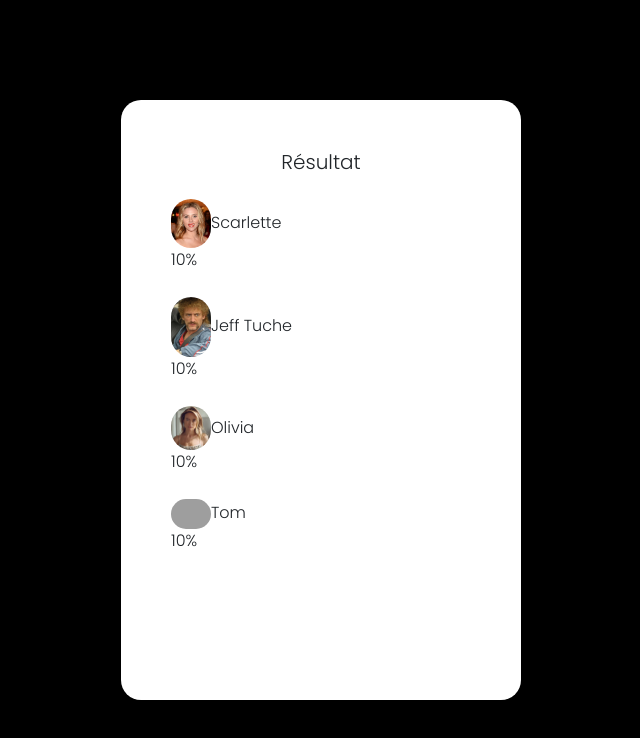
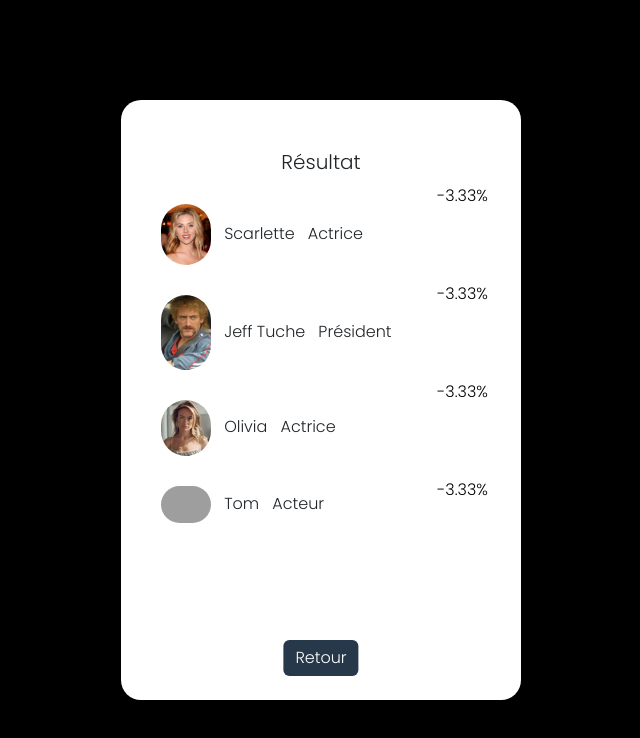
Before and after one commit to BradDev1/Angular_TP, an Angular app in the folder VoteOnline/: page / in a window 1280 px wide. Both pictures are taken after a click on the button "Valider". Shown: the top 738 px of the page, without its empty margins (319-959 px from the left). Built offline with nearby package versions, Linux system fonts and the light colour scheme; grey boxes are pictures that could not be loaded.

Commit message:
Projet VoteOnline finish

```diff
--- a/VoteOnline/src/app/app.component.html
+++ b/VoteOnline/src/app/app.component.html
@@ -1,2 +1,2 @@
 <app-candidat (nameSend)="checkNom($event)" *ngIf="testCandidat"></app-candidat>
-<app-resultat *ngIf="testResult" nom={{nom}}></app-resultat>
+<app-resultat *ngIf="testResult" (nameSend)="Retour()" nom={{nom}}></app-resultat>
--- a/VoteOnline/src/app/app.component.ts
+++ b/VoteOnline/src/app/app.component.ts
@@ -15,4 +15,9 @@ export class AppComponent {
     this.testCandidat = false;
     this.testResult = true;
   }
+
+  Retour(){
+    this.testCandidat = true;
+    this.testResult = false;
+  }
 }
--- a/VoteOnline/src/app/core/ShowResult.class.ts
+++ b/VoteOnline/src/app/core/ShowResult.class.ts
@@ -1,13 +1,9 @@
 export class showResult {
-  NomCandidat: String | undefined;
-  vote: number | undefined;
+  NomCandidat = '';
+  pourcentage = 0;
 
-  constructor(NomCandidat: String, vote: number) {
-    this.NomCandidat = NomCandidat;
-    this.vote = vote;
-  }
-
-  getPourcentageVote(){
-    return this.vote;
+  constructor(nom: any = null, pourcentage: any = null) {
+    this.NomCandidat = nom;
+    this.pourcentage = pourcentage;
   }
 }
--- /dev/null
+++ b/VoteOnline/src/app/core/showresult.service.ts
@@ -0,0 +1,53 @@
+import { Injectable } from '@angular/core';
+import { showResult } from 'src/app/core/ShowResult.class';
+
+@Injectable({
+  providedIn: 'root',
+})
+export class ShowResultService {
+  constructor() {}
+
+  doublonCandidat: Array<{ name: string }> = [];
+
+  NomCandidat = '';
+  pourcentage = 0;
+
+  candidat: any[] = [
+    new showResult({images: '../../../assets/images/scarlette.jpg', name: 'Scarlette', metier: 'Actrice', pourcentage: 0}),
+    new showResult({images: '../../../assets/images/jeff.webp', name: 'Jeff Tuche', metier: 'Président', pourcentage: 0}),
+    new showResult({images: '../../../assets/images/olivia.jpg', name: 'Olivia', metier: 'Actrice', pourcentage: 0}),
+    new showResult({images: '../../../assets/images/tom.jpg', name: 'Tom', metier: 'Acteur', pourcentage: 0}),
+  ]
+
+
+  addPourcent(NomCandidat: any) {
+    this.candidat.forEach((add) => {
+      if (NomCandidat == add.NomCandidat.name) {
+        add.pourcentage = add.pourcentage + 10;
+      }
+    });
+  }
+
+  minusPourcent(NomCandidat: any) {
+    this.candidat.forEach((minus) => {
+      if (NomCandidat != minus.NomCandidat.name) {
+        minus.pourcentage = minus.pourcentage - 3.33;
+      }
+    });
+  }
+
+  getPourcentageVote() {
+    return this.candidat.map((get) => get.pourcentage);
+  }
+
+  getCandidat(){
+    return this.candidat.map((get) => get.NomCandidat);
+  }
+  detectDoublon() {
+    this.doublonCandidat.push({ name: this.NomCandidat });
+
+    this.doublonCandidat.forEach((element) => {
+      console.log(element);
+    });
+  }
+}
--- a/VoteOnline/src/app/features/candidat/candidat.component.html
+++ b/VoteOnline/src/app/features/candidat/candidat.component.html
@@ -13,8 +13,8 @@
 <main class="main">
   <div class="mx-auto bloc-main">
     <h1 class="title-bloc mx-auto text-center">Choisissez un candidat</h1>
-    <ul class="list-unstyled" *ngFor="let user of Candidat">
-      <li class="liste"><img src="{{user.images}}" class="img">{{user.name}}<br>{{user.metier}}<input type="checkbox" value={{user.name}} #nameCandidat (change)="sendName(nameCandidat.value)"></li>
+    <ul class="list-unstyled" *ngFor="let user of candidat">
+      <li class="liste"><img src="{{user.images}}" class="img"> &nbsp; {{user.name}} &nbsp; {{user.metier}}  &nbsp; <input class="rounding" type="checkbox" value={{user.name}} #nameCandidat (change)="sendName(nameCandidat.value)"></li>
 
     </ul>
     <div class="mx-auto text-center">
--- a/VoteOnline/src/app/features/candidat/candidat.component.scss
+++ b/VoteOnline/src/app/features/candidat/candidat.component.scss
@@ -48,8 +48,8 @@ body{
 }
 
 .liste{
-  margin-top: 25px;
-  padding-left: 50px;
+  margin-top: 30px;
+  padding-left: 40px;
 
 }
 
@@ -68,7 +68,7 @@ body{
 }
 
 .img{
-  width: 40px;
+  width: 50px;
   height: auto;
   border-radius: 50px;
   -webkit-border-radius: 50px;
@@ -76,3 +76,7 @@ body{
   -ms-border-radius: 50px;
   -o-border-radius: 50px;
 }
+
+.rounding{
+  margin-left: 50px;
+}
--- a/VoteOnline/src/app/features/candidat/candidat.component.ts
+++ b/VoteOnline/src/app/features/candidat/candidat.component.ts
@@ -1,4 +1,6 @@
-import { Component, EventEmitter, Input, OnInit, Output } from '@angular/core';
+import { Component, Input, Output, OnInit, EventEmitter } from '@angular/core';
+import { showResult } from 'src/app/core/ShowResult.class';
+import { ShowResultService } from 'src/app/core/showresult.service';
 
 @Component({
   selector: 'app-candidat',
@@ -6,25 +8,21 @@ import { Component, EventEmitter, Input, OnInit, Output } from '@angular/core';
   styleUrls: ['./candidat.component.scss']
 })
 export class CandidatComponent {
-  nom ="";
+  constructor(private showResultService:ShowResultService){}
+
+  nom = '';
   @Output() nameSend = new EventEmitter();
 
-  Candidat: any[] = [
-    {images: '../../../assets/images/scarlette.jpg', name: 'Scarlette', metier: 'Actrice'},
-    {images: '../../../assets/images/jeff.webp', name: 'Jeff Tuche', metier: 'Président'},
-    {images: '../../../assets/images/olivia.jpg', name: 'Olivia', metier: 'Actrice'},
-    {images: '../../../assets/images/tom.jpg', name: 'Tom', metier: 'Actrice'},
-  ]
-
+  candidat = this.showResultService.getCandidat();
 
   nameCandidat = '';
-  sendName(name : any){
+  sendName(name: any) {
     this.nameCandidat = name;
   }
 
-  sendEmiter(){
-    console.log(this.nameCandidat);
+  sendEmiter() {
     this.nameSend.emit(this.nameCandidat);
   }
 
+
 }
--- a/VoteOnline/src/app/features/resultat/resultat.component.html
+++ b/VoteOnline/src/app/features/resultat/resultat.component.html
@@ -13,10 +13,16 @@
 <main class="main">
   <div class="mx-auto bloc-main">
     <h1 class="title-bloc mx-auto text-center">Résultat</h1>
-    <ul class="list-unstyled" *ngFor="let user of Candidat">
-      <li class="liste"><img src="{{user.images}}" class="img">{{user.name}}<br> {{result}}%</li>
-
+    <ul class="list-unstyled" *ngFor="let user of candidat">
+      <li class="liste">
+        <img src="{{user.images}}" class="img"> &nbsp; {{user.name}} &nbsp; {{user.metier}}</li>
     </ul>
+    <div class="number" *ngFor="let it of result; first as isFirst">
+      <p>{{it}}%</p>
+    </div>
+    <div class="mx-auto text-center">
+      <button (click)="sendEmiter()" class="btn btn-primary button">Retour</button>
+    </div>
   </div>
 </main>
 </body>
--- a/VoteOnline/src/app/features/resultat/resultat.component.scss
+++ b/VoteOnline/src/app/features/resultat/resultat.component.scss
@@ -48,11 +48,27 @@ body{
 }
 
 .liste{
-  margin-top: 25px;
-  padding-left: 50px;
+  margin-top: 30px;
+  padding-left: 40px;
 
 }
 
+.true{
+  color: green !important;
+}
+
+.number{
+ position: relative;
+ top: -413px;
+ left: 316px;
+ width: 20px;
+ margin-top: 74px;
+ color: black;
+}
+
+.metier{
+  padding-top: 10px;
+}
 
 .button{
   background-color: #27384a;
@@ -68,7 +84,7 @@ body{
 }
 
 .img{
-  width: 40px;
+  width: 50px;
   height: auto;
   border-radius: 50px;
   -webkit-border-radius: 50px;
--- a/VoteOnline/src/app/features/resultat/resultat.component.ts
+++ b/VoteOnline/src/app/features/resultat/resultat.component.ts
@@ -1,29 +1,32 @@
-import { Component, Input, OnInit, Output } from '@angular/core';
+import { Component, Input, Output, OnInit, EventEmitter } from '@angular/core';
 import { showResult } from 'src/app/core/ShowResult.class';
+import { ShowResultService } from 'src/app/core/showresult.service';
+
 @Component({
   selector: 'app-resultat',
   templateUrl: './resultat.component.html',
   styleUrls: ['./resultat.component.scss']
 })
+
 export class ResultatComponent {
+  constructor(private showResultService:ShowResultService){}
 
   @Input() nom = '';
+  @Output() nameSend = new EventEmitter();
 
-  candidat = [
-    'Olivia Santiago Community Manager',
-    'Jane Swanson Chef de projet',
-    'Elston Guillon Developpeur',
-    'Lucas Pochoco Comptable',
-  ];
+  result : any;
 
-  resultVote = new showResult(this.nom, 10);
-  result = this.resultVote.getPourcentageVote();
+  candidat : any;
 
-  Candidat: any[] = [
-    {images: '../../../assets/images/scarlette.jpg', name: 'Scarlette', metier: 'Actrice'},
-    {images: '../../../assets/images/jeff.webp', name: 'Jeff Tuche', metier: 'Président'},
-    {images: '../../../assets/images/olivia.jpg', name: 'Olivia', metier: 'Actrice'},
-    {images: '../../../assets/images/tom.jpg', name: 'Tom', metier: 'Actrice'},
-  ]
+  ngOnInit(): void {
+    this.showResultService.addPourcent(this.nom);
+    this.showResultService.minusPourcent(this.nom);
+    this.result = this.showResultService.getPourcentageVote();
+    this.candidat = this.showResultService.getCandidat();
 
+  }
+
+  sendEmiter() {
+    this.nameSend.emit(this.result);
+  }
 }
```
Also changed, not shown: 1 other file (tests, documents, lock files or other folders).
